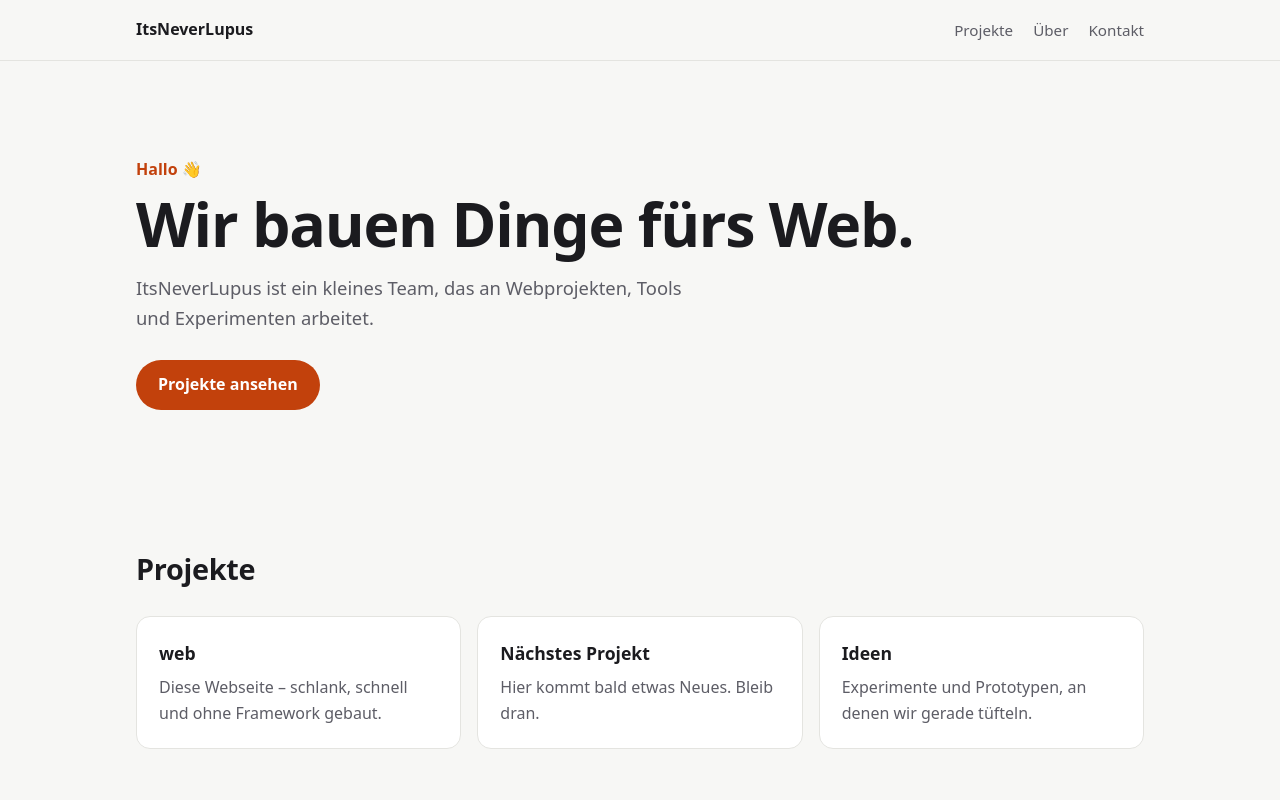
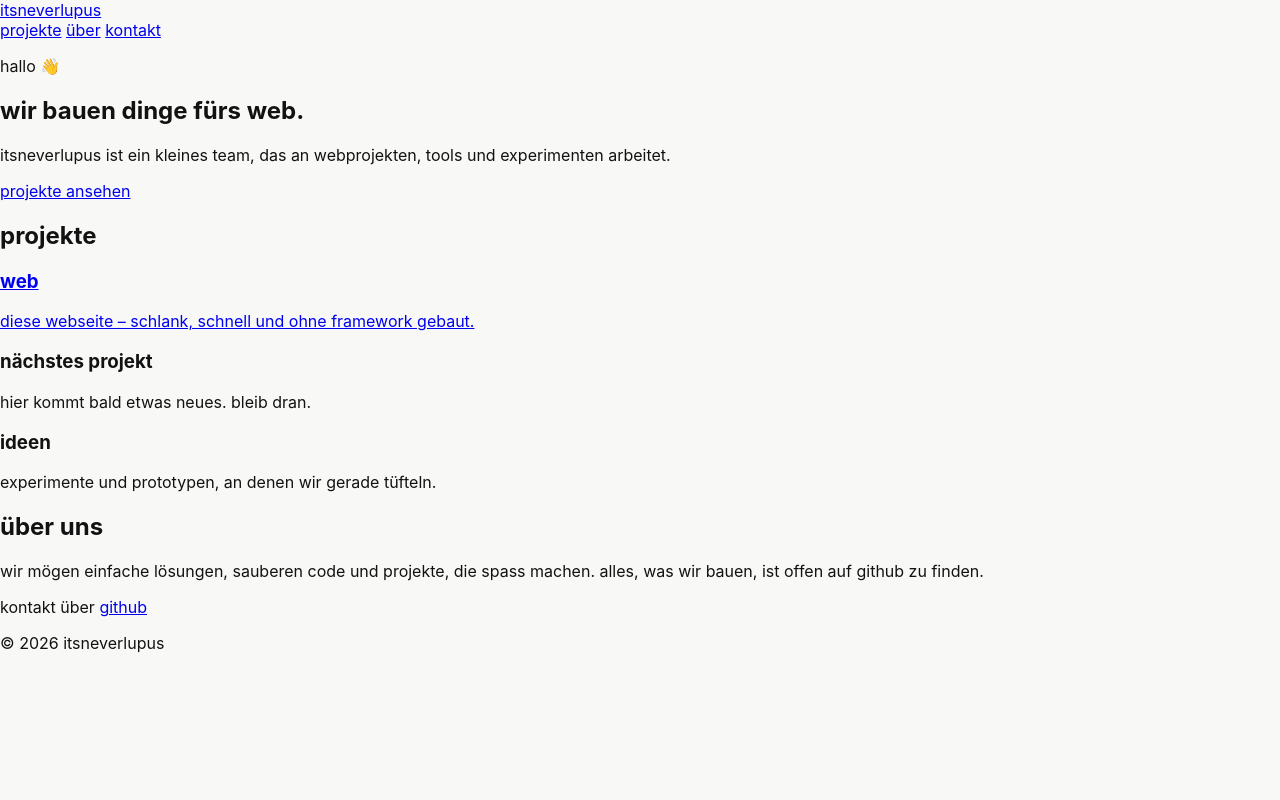
Before and after one commit to ItsNeverLupusOrg/web, a website built with Vite: page index.html in a window 1280 px wide. Shown: the top 800 px of the page. Built offline with nearby package versions, Linux system fonts and the light colour scheme.

Commit message:
Use portfolio color tokens and typography

```diff
--- a/src/style.css
+++ b/src/style.css
@@ -1,218 +1,52 @@
-:root {
-  --bg: #f7f7f5;
-  --surface: #ffffff;
-  --text: #1b1b1f;
-  --muted: #5d5d66;
-  --accent: #c2410c;
-  --border: #e4e4e0;
-  --radius: 14px;
-  --max: 1040px;
-  color-scheme: light dark;
-}
-
-@media (prefers-color-scheme: dark) {
-  :root {
-    --bg: #111113;
-    --surface: #1a1a1e;
-    --text: #ededf0;
-    --muted: #a0a0aa;
-    --accent: #fb923c;
-    --border: #2a2a30;
-  }
-}
-
+/* Global styles */
 *,
 *::before,
 *::after {
   box-sizing: border-box;
 }
 
-html {
-  scroll-behavior: smooth;
+:root {
+  --bg-page: #f8f8f6;
+  --bg-surface: #ffffff;
+  --text-primary: #121212;
+  --text-secondary: #63635e;
+  --text-tertiary: #92928c;
+  --border-subtle: #e5e5e0;
+  --border-strong: #121212;
+  --accent: #d9381e;
+  --accent-muted: rgba(217, 56, 30, 0.1);
+  --focus-ring: #121212;
+  --font-sans: 'Inter', -apple-system, BlinkMacSystemFont, 'Helvetica Neue', Helvetica, Arial,
+    sans-serif;
+  --font-mono: ui-monospace, SFMono-Regular, Menlo, Monaco, Consolas, 'Liberation Mono',
+    'Courier New', monospace;
 }
 
+@media (prefers-color-scheme: dark) {
+  :root {
+    --bg-page: #0f0f10;
+    --bg-surface: #171718;
+    --text-primary: #f0f0ee;
+    --text-secondary: #9c9c96;
+    --text-tertiary: #686863;
+    --border-subtle: #262628;
+    --border-strong: #f0f0ee;
+    --accent: #ff4d2e;
+    --accent-muted: rgba(255, 77, 46, 0.14);
+    --focus-ring: #f0f0ee;
+  }
+}
+
+html,
 body {
   margin: 0;
-  background: var(--bg);
-  color: var(--text);
-  font-family: system-ui, -apple-system, 'Segoe UI', Roboto, sans-serif;
-  line-height: 1.6;
+  padding: 0;
+  min-height: 100%;
+  background-color: var(--bg-page);
+  color: var(--text-primary);
+  font-family: var(--font-sans);
   -webkit-font-smoothing: antialiased;
+  -moz-osx-font-smoothing: grayscale;
+  text-rendering: optimizeLegibility;
+  text-transform: lowercase;
 }
-
-a {
-  color: var(--accent);
-}
-
-img {
-  max-width: 100%;
-  display: block;
-}
-
-.container {
-  width: 100%;
-  max-width: var(--max);
-  margin: 0 auto;
-  padding: 0 16px;
-}
-
-/* Header */
-.site-header {
-  position: sticky;
-  top: 0;
-  z-index: 10;
-  background: color-mix(in srgb, var(--bg) 85%, transparent);
-  backdrop-filter: blur(8px);
-  border-bottom: 1px solid var(--border);
-}
-
-.nav {
-  display: flex;
-  align-items: center;
-  justify-content: space-between;
-  gap: 16px;
-  height: 60px;
-}
-
-.brand {
-  font-weight: 700;
-  color: var(--text);
-  text-decoration: none;
-}
-
-.nav nav {
-  display: flex;
-  gap: 20px;
-}
-
-.nav nav a {
-  color: var(--muted);
-  text-decoration: none;
-  font-size: 0.95rem;
-}
-
-.nav nav a:hover {
-  color: var(--text);
-}
-
-/* Hero */
-.hero {
-  padding: 96px 0 72px;
-}
-
-.eyebrow {
-  margin: 0 0 8px;
-  color: var(--accent);
-  font-weight: 600;
-}
-
-.hero h1 {
-  margin: 0 0 16px;
-  font-size: clamp(2.2rem, 6vw, 3.8rem);
-  line-height: 1.1;
-  letter-spacing: -0.02em;
-}
-
-.lead {
-  max-width: 560px;
-  margin: 0 0 28px;
-  color: var(--muted);
-  font-size: 1.15rem;
-}
-
-.button {
-  display: inline-block;
-  padding: 12px 22px;
-  border-radius: 999px;
-  background: var(--accent);
-  color: #fff;
-  font-weight: 600;
-  text-decoration: none;
-}
-
-.button:hover {
-  filter: brightness(1.08);
-}
-
-/* Sections */
-.section {
-  padding: 64px 0;
-  scroll-margin-top: 60px;
-}
-
-.section h2 {
-  margin: 0 0 24px;
-  font-size: 1.8rem;
-  letter-spacing: -0.01em;
-}
-
-/* Project cards */
-.cards {
-  display: grid;
-  grid-template-columns: repeat(auto-fill, minmax(260px, 1fr));
-  gap: 16px;
-}
-
-.card {
-  display: block;
-  padding: 22px;
-  background: var(--surface);
-  border: 1px solid var(--border);
-  border-radius: var(--radius);
-  color: inherit;
-  text-decoration: none;
-  transition: transform 0.15s ease, border-color 0.15s ease;
-}
-
-a.card:hover {
-  transform: translateY(-2px);
-  border-color: var(--accent);
-}
-
-.card h3 {
-  margin: 0 0 8px;
-  font-size: 1.1rem;
-}
-
-.card p {
-  margin: 0;
-  color: var(--muted);
-}
-
-.about p {
-  max-width: 640px;
-  margin: 0;
-  color: var(--muted);
-  font-size: 1.05rem;
-}
-
-/* Footer */
-.site-footer {
-  margin-top: 32px;
-  padding: 32px 0;
-  border-top: 1px solid var(--border);
-  color: var(--muted);
-  font-size: 0.95rem;
-}
-
-.footer-inner {
-  display: flex;
-  flex-wrap: wrap;
-  justify-content: space-between;
-  gap: 8px;
-}
-
-.footer-inner p {
-  margin: 0;
-}
-
-/* Small screens */
-@media (max-width: 520px) {
-  .nav nav {
-    gap: 14px;
-  }
-
-  .hero {
-    padding: 64px 0 48px;
-  }
-}
```
